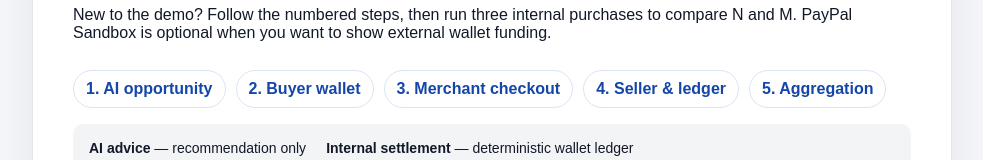
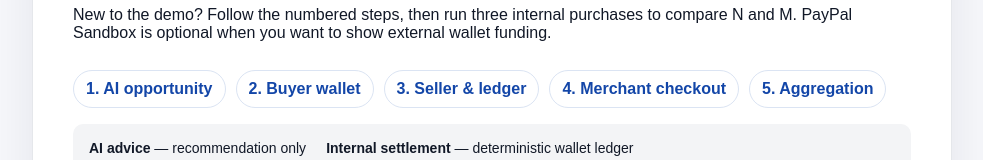
Before and after one commit to oikua66/ai-microwallet, a Next.js app: page / in a window 1280 px wide. Shown: the part 243-403 px from the top of the page, without its empty margins (148-1131 px from the left). Built offline with nearby package versions, Linux system fonts and the light colour scheme; no server answers.

Commit message:
fix: align journey numbering with displayed flow

```diff
--- a/app/page.tsx
+++ b/app/page.tsx
@@ -12,8 +12,8 @@ export default function Home() {
         <nav className="journey-nav" aria-label="Demo journey">
           <a href="#opportunity">1. AI opportunity</a>
           <a href="#wallet">2. Buyer wallet</a>
-          <a href="#checkout">3. Merchant checkout</a>
-          <a href="#seller">4. Seller & ledger</a>
+          <a href="#seller">3. Seller & ledger</a>
+          <a href="#checkout">4. Merchant checkout</a>
           <a href="#aggregation">5. Aggregation</a>
         </nav>
         <div className="journey-key" aria-label="Action types">
```
